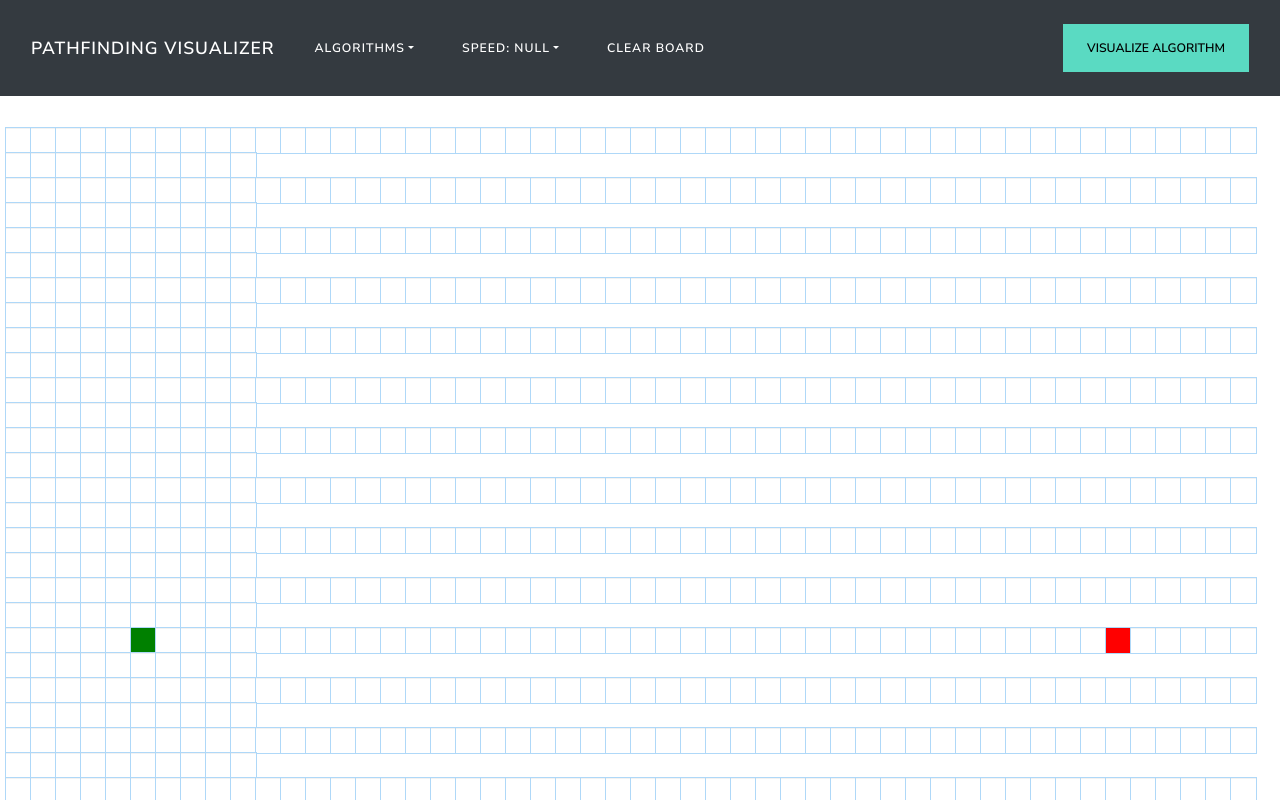
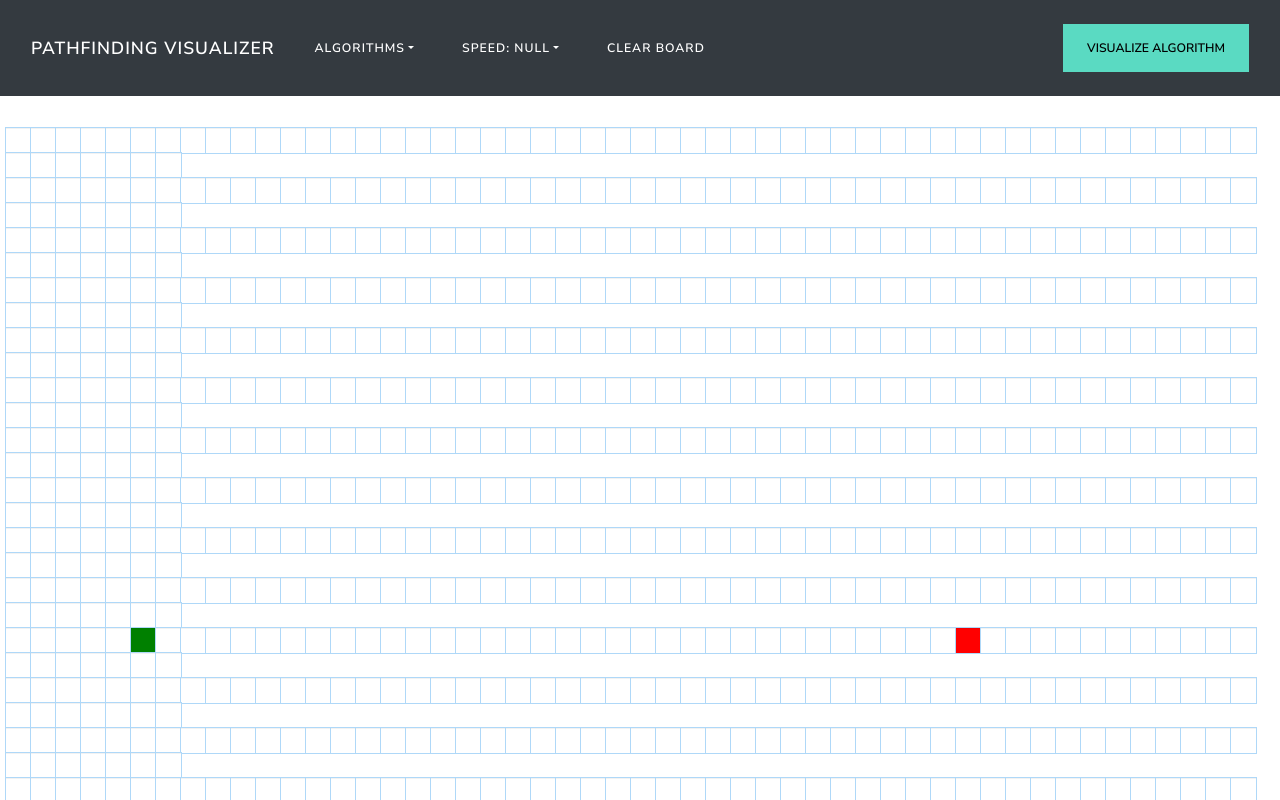
Before and after one commit to nitkkrjatin/pathfindingVisualizer, a React (Create React App) app in the folder pathfinding/: page / in a window 1280 px wide. Shown: the top 800 px of the page. Built offline with nearby package versions, Linux system fonts and the light colour scheme.

Commit message:
changed grid size

```diff
--- a/pathfinding/src/components/Header.js
+++ b/pathfinding/src/components/Header.js
@@ -62,9 +62,9 @@ const Header = () => {
     const sr = 10
     const sc = 5
     const er = 10
-    const ec = 44
-    for (let i = 0; i < 22; i++) {
-      for (let j = 0; j < 60; j++) {
+    const ec = 38
+    for (let i = 0; i < 25; i++) {
+      for (let j = 0; j < 57; j++) {
         document.getElementById(`${i}-${j}`).className =
           i === sr && j === sc
             ? 'node node-start'
@@ -88,9 +88,9 @@ const Header = () => {
     const sr = 10
     const sc = 5
     const er = 10
-    const ec = 44
-    for (let i = 0; i < 22; i++) {
-      for (let j = 0; j < 60; j++) {
+    const ec = 38
+    for (let i = 0; i < 25; i++) {
+      for (let j = 0; j < 57; j++) {
         document.getElementById(`${i}-${j}`).className =
           i === sr && j === sc
             ? 'node node-start'
--- a/pathfinding/src/features/grid/gridSlice.js
+++ b/pathfinding/src/features/grid/gridSlice.js
@@ -4,16 +4,16 @@ export const updateAnimationState = createAction('grid/updateAnimationState')
 export const update = createAction('grid/update')
 export const updateMouse = createAction('grid / updateMouse')
 const grid = []
-for (let row = 0; row < 22; row++) {
+for (let row = 0; row < 25; row++) {
   const currentRow = []
-  for (let col = 0; col < 60; col++) {
+  for (let col = 0; col < 57; col++) {
     const currentNode = {
       row,
       col,
       distance: 10000,
       prev: null,
       isStart: row === 10 && col === 5,
-      isFinish: row === 10 && col === 44,
+      isFinish: row === 10 && col === 38,
       unvisited: true,
       isVisited: false,
       isWall: false,
```
Also changed, not shown: 1 other file (tests, documents, lock files or other folders).
